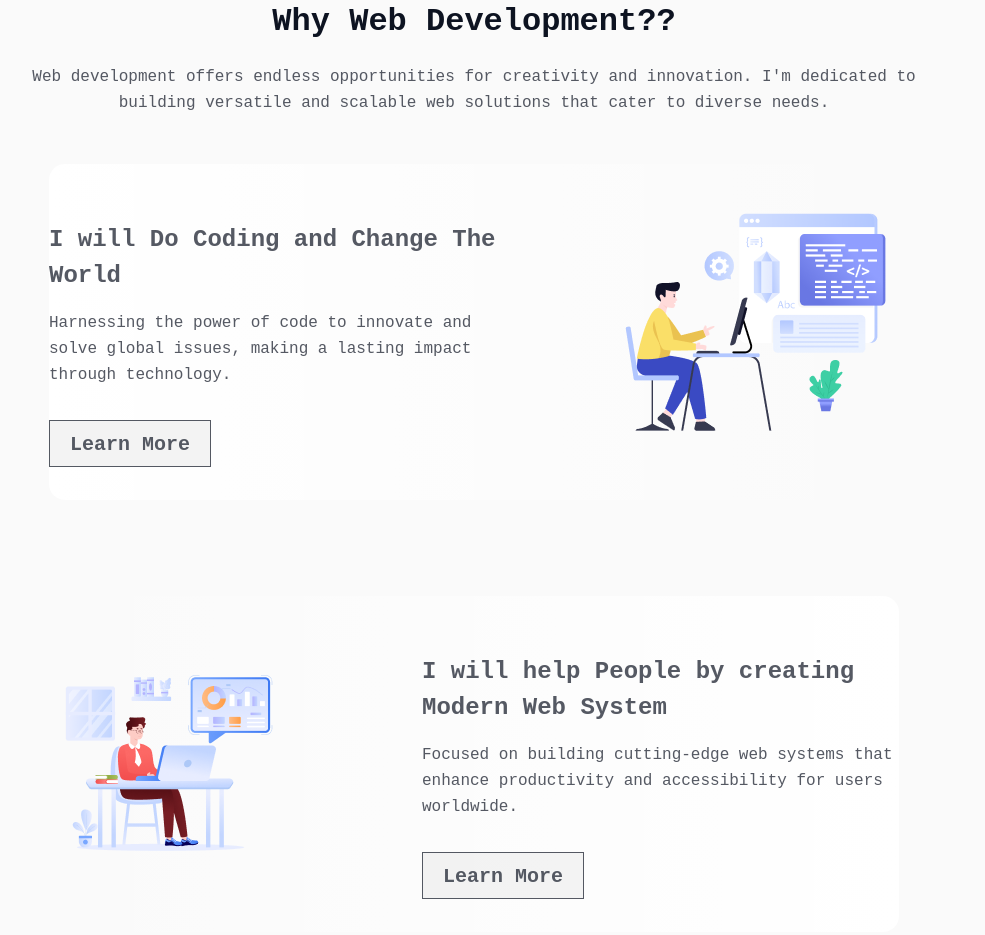
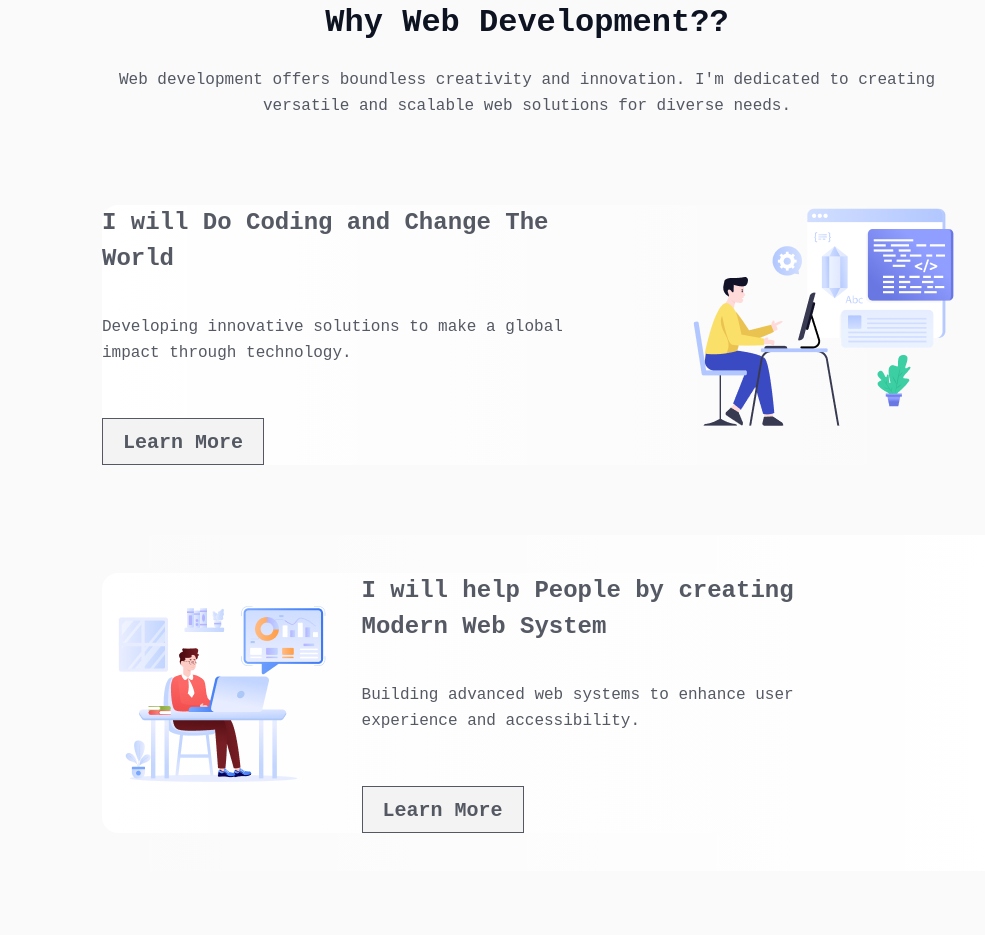
Before and after one commit to Schr0Smi1ey/Web-Journey-Diary, a plain HTML site: page index.html in a window 1280 px wide. Shown: the part 962-1897 px from the top of the page, without its empty margins (193-1178 px from the left). Drawn offline with Linux system fonts and the light colour scheme; a web font is replaced by a local one.

Commit message:
Finalized To Submit

```diff
--- a/Styles/styles.css
+++ b/Styles/styles.css
@@ -13,7 +13,6 @@
 
 body {
     max-width: 1440px;
-    max-height: 652px;
     margin: 0 auto;
 }
 /* Heading Styles */
@@ -40,7 +39,7 @@ body {
     border-radius: 8px;
     opacity: 0.8;
     padding: 15px 15px 15px 15px;
-    font-size: 20px;
+    font-size: 19px;
     font-weight: 600;
     text-align: center;
 }
@@ -102,32 +101,35 @@ body {
 .why-dev {
     width: 1140px;
     height: 1395px;
-    margin: 75px auto;
-    padding: 80px 97px;
+    margin: 75px 149px;
     border-radius: 16px;
     background: rgba(13, 19, 33, 0.02);
+    border: 1px solid white;
 }
 
 .why-dev-content {
     width: 946px;
-    height: 1235px;
-    margin: 0 auto;
+    max-height: 1235px;
     display: flex;
+    margin: 80px 97px;
     flex-direction: column;
-    justify-content: space-between;
     align-items: center;
-    padding: 0px 47px;
 }
 
 .why-dev-header {
+    width: 852px;
+    height: 115px;
     display: flex;
     flex-direction: column;
     justify-content: center;
     align-items: center;
+    padding: 0px 47px;
+    margin-bottom: 48px;
 }
 
 .why-dev-header-title {
     width: 100%;
+    height: 39px;
     color: rgb(13, 19, 33);
     font-size: 32px;
     font-weight: 800;
@@ -137,6 +139,7 @@ body {
 }
 
 .why-dev-header-description {
+    height: 52px;
     color: rgb(13, 19, 33,0.7);
     font-size: 16px;
     font-weight: 400;
@@ -145,49 +148,64 @@ body {
 }
 
 .why-dev-reason-list {
+    height: 1072px;
     width: 946px;
     display: flex;
     flex-direction: column;
     justify-content: space-between;
     align-items: center;
+    padding: 0 47px;
+}
+
+.why-dev-reason-content {
+    width: 946px;
+    height: 336px;
+    display: flex;
+    align-items: center;
+    justify-content: center;
+    margin-bottom: 32px;
 }
 
 .why-dev-reason {
     width: 850px;
-    height: 336px;
+    height: 260px;
     display: flex;
-    justify-content: space-between;
     align-items: center;
     border-radius: 16px;
     border-radius: 16px;
     background: linear-gradient(90.00deg, rgb(255, 255, 255),rgba(255, 255, 255, 0) 100%);
-    margin: 48px;
 }
 
-.reason-2 {
-    background: linear-gradient(270.00deg, rgb(255, 255, 255),rgba(255, 255, 255, 0) 100%);
+.reason-img {
+    width: 259.56px;
+    height: 260.01px;
 }
 
 .reason-details {
-    width: 477px;
-    height: 220px;
+    width: 650px;
+    height: 260px;
     display: flex;
     flex-direction: column;
     justify-content: space-between;
     align-items: start;
-    margin: 10.5px 0px;
+    margin: 10px 0px;
+    margin-right: 85px;
 }
 
 .reason-title {
+    width: 500px;
+    height: 72px;
     color: rgba(13, 19, 33, 0.7);
     font-size: 24px;
     font-weight: 700;
     line-height: 36px;
+    letter-spacing: 0%;
     text-align: left;
     margin-bottom: 16px;
 }
 
 .reason-description {
+    width: 100%;
     color: rgb(13, 19, 33,0.7);
     font-size: 16px;
     font-weight: 400;
@@ -202,23 +220,41 @@ body {
     border: 1px solid rgb(13, 19, 33);
     opacity: 0.7;
     padding: 12px 20px 12px 20px;
+}
+
+.reason-btn > a {
+    width: 110px;
+    height: 24px;
+    text-decoration: none;
     color: rgb(13, 19, 33);
     font-size: 20px;
     font-weight: 600;
     line-height: 23px;
     text-align: center;
-    margin-bottom: 9.5px;
 }
 
+.reason-2 {
+    background: linear-gradient(270.00deg, rgb(255, 255, 255),rgba(255, 255, 255, 0) 100%);
+}
+
+.reason-2 img {
+    margin-right: 30px;
+}
+
+.reason-3 {
+    margin-bottom: 0px;
+}
 
 /* Inspiration Section Styles */
 
 .inspiration {
     width: 1140px;
     height: 775px;
+    margin: 75px 149px;
+}
+.inspiration-container {
     display: flex;
     flex-direction: column;
-    margin: 85px 149px;
     align-items: center;
     gap: 48px;
 }
@@ -251,8 +287,8 @@ body {
 }
 
 .inspiration-content {
-    max-width: 1140px;
-    max-height: 614px;
+    width: 100%;
+    height: 614px;
     box-sizing: border-box;
     border: 1px solid rgba(13, 19, 33, 0.2);
     border-radius: 16px;
@@ -447,7 +483,6 @@ body {
 }
 
 
-
 .support-container {
     width: 1044px;
     height: 185px;
--- a/index.html
+++ b/index.html
@@ -33,39 +33,44 @@
             <div class="why-dev-content">
                 <div class="why-dev-header">
                     <h2 class="why-dev-header-title">Why Web Development??</h2>
-                    <p class="why-dev-header-description">Web development offers endless opportunities for creativity and innovation. I'm dedicated to building versatile and scalable web solutions that cater to diverse needs.</p>
+                    <p class="why-dev-header-description">Web development offers boundless creativity and innovation. I'm dedicated to creating versatile and scalable web solutions for diverse needs.</p>
                 </div>
                <div class="why-dev-reason-list">
+                    <div class="why-dev-reason-content">
                         <div class="why-dev-reason">
                             <div class="reason-details">
                                 <h3 class="reason-title">I will Do Coding and Change The World</h3>
-                            <p class="reason-description">Harnessing the power of code to innovate and solve global issues, making a lasting impact through technology.</p>
+                                <p class="reason-description">Developing innovative solutions to make a global impact through technology.</p>
                                 <div>
-                                <button class="reason-btn">Learn More</button>
+                                    <button class="reason-btn"><a href="">Learn More</a></button>
                                 </div>
                             </div>
                             <div class="reason-img">
                                 <img src="assets/Layer_1.png" alt="">
                             </div>
                         </div>
-                    <div class="why-dev-reason reason-2">
+                    </div>
+                    <div class="why-dev-reason-content reason-2">
+                        <div class="why-dev-reason">
                             <div class="reason-img">
                                 <img src="assets/Layer_2.png" alt="">
                             </div>
                             <div class="reason-details">
                                 <h3 class="reason-title">I will help People by creating Modern Web System</h3>
-                            <p class="reason-description">Focused on building cutting-edge web systems that enhance productivity and accessibility for users worldwide.</p>
+                                <p class="reason-description">Building advanced web systems to enhance user experience and accessibility.</p>
                                 <div>
-                                <button class="reason-btn">Learn More</button>
+                                    <button class="reason-btn"><a href="">Learn More</a></button>
                                 </div>
                             </div>
                         </div>
+                    </div>
+                    <div class="why-dev-reason-content reason-3">
                         <div class="why-dev-reason">
                             <div class="reason-details">
                                 <h3 class="reason-title">I will Do Coding and Change The World</h3>
-                            <p class="reason-description">Leveraging coding expertise to develop transformative technologies that address societal challenges and drive progress.</p>
+                                <p class="reason-description">Developing impactful technologies to address and solve global challenges.</p>
                                 <div>
-                                <button class="reason-btn">Learn More</button>
+                                    <button class="reason-btn"><a href="">Learn More</a></button>
                                 </div>
                             </div>
                             <div class="reason-img">
@@ -74,15 +79,18 @@
                         </div>
                     </div>
                </div>
+            </div>
         </section>
 
         <section class="inspiration">
+            <div class="inspiration-container">
                 <div class="inspiration-details">
                     <h2 class="inspiration-title">My Inspiration</h2>
                     <p class="inspiration-description">Inspired by pioneers and visionaries, guiding my passion for coding and development forward.</p>
                 </div>
                 <div class="inspiration-content">
                     <iframe width="560" height="315" src="https://www.youtube.com/embed/DGHn2uOAVCE?si=wNqQ-qmzlMuFmPwK" title="YouTube video player" frameborder="0" allow="accelerometer; autoplay; clipboard-write; encrypted-media; gyroscope; picture-in-picture; web-share" referrerpolicy="strict-origin-when-cross-origin" allowfullscreen></iframe>
+                </div>
             </div>
         </section>
 
@@ -144,7 +152,7 @@
                         </div>
                         <div class="target-I-details">
                             <h3 class="target-I-title">ReactJS</h3>
-                            <p class="target-I-description">A JavaScript library for building user interfaces, allowing you to create reusable UI components.</p>
+                            <p class="target-I-description">A JavaScript library for building user interfaces, allowing me to create reusable UI components.</p>
                             <div class="target-I-link">
                                 <a href="https://www.w3schools.com/react/" target="_blank">Learn More</a>
                             </div>
@@ -203,9 +211,15 @@
         <div class="footer-content">
             <h3 class="footer-title">An Open Commitment by Sarafat Karim</h3>
             <div class="footer-img">
+                <a href="https://web.facebook.com/" target="_blank">
                     <img src="assets/facebook.png" alt="">
+                </a>
+                <a href="https://github.com/" target="_blank">
                     <img src="assets/github.png" alt="">
+                </a>
+                <a href="https://www.linkedin.com/" target="_blank">
                     <img src="assets/linkedin.png" alt="">
+                </a>
             </div>
         </div>
     </footer>
```
Lines whose indentation alone changed are shown as unchanged.
